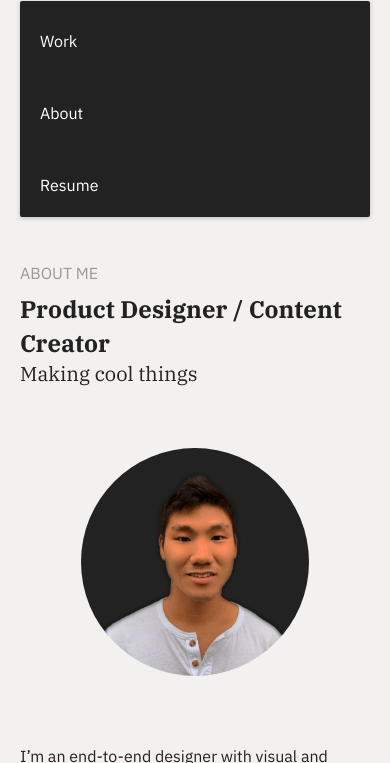
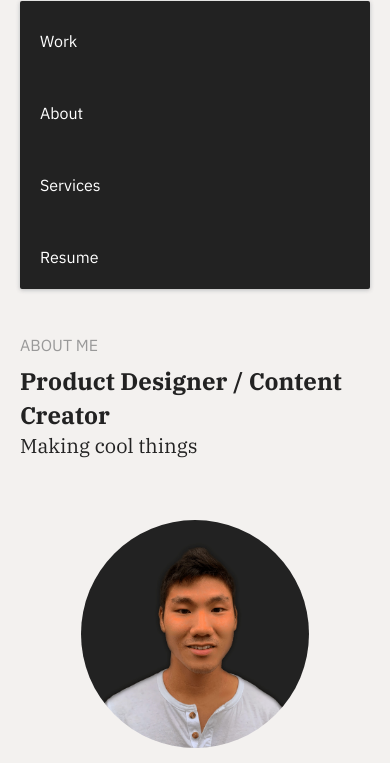
Before and after one commit to lorynchen/lorynchen.github.io, a plain HTML site: page HTML/about.html in a window 390 px wide. Both pictures are taken after a click on the label 348 px from the left and 49 px from the top of the page. Shown: the part 81-844 px from the top of the page. Drawn offline with nearby package versions, Linux system fonts and the light colour scheme; some icons are missing.

Commit message:
Updated navigation with Services

```diff
--- a/CSS/style.css
+++ b/CSS/style.css
@@ -432,7 +432,7 @@ blockquote {
     }
 
     .header .menu-btn:checked ~ .menu {
-        max-height: 240px;
+        max-height: 500px;
     }
 
     .header .menu-btn:checked ~ .menu-icon .navicon {
--- a/HTML/about.html
+++ b/HTML/about.html
@@ -88,6 +88,7 @@
                 <section class="navbar-section">
                     <a href="https://lorynchen.com" class="btn" title="Return to my homepage">Work</a>
                     <a href="./about.html" class="btn" title="You're on this page!">About</a>
+										<a href="./services.html" class="btn" title="Learn about my services">Services</a>
                     <a href="../Assets/loryn-resume.pdf" class="btn" target="_blank" title="Look! I'm professional">Resume <i class="far fa-external-link-square"></i></a>
                 </section>
             </header>
@@ -100,6 +101,7 @@
                 <ul class="menu">
                     <li><a href="https://lorynchen.com">Work</a></li>
                     <li><a href="./about.html">About</a></li>
+										<li><a href="./services.html">Services</a></li>
                     <li><a href="../Assets/loryn-resume.pdf" target="_blank">Resume <i class="far fa-external-link-square"></i></a></li>
                 </ul>
             </header>
```
Also changed, not shown: HTML/services.html (+2 -0 lines), index.html (+2 -2 lines).
